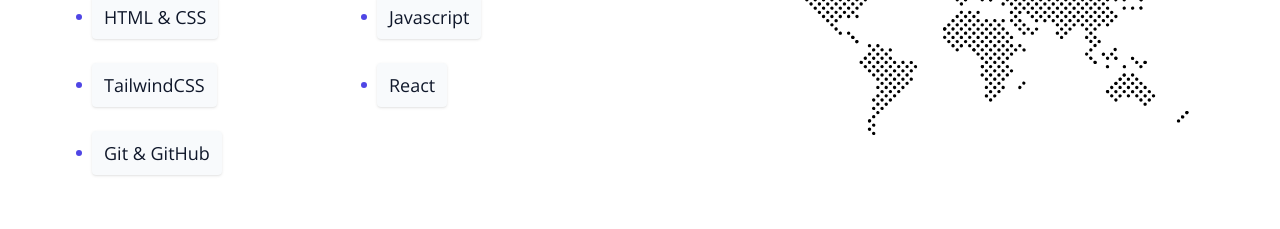
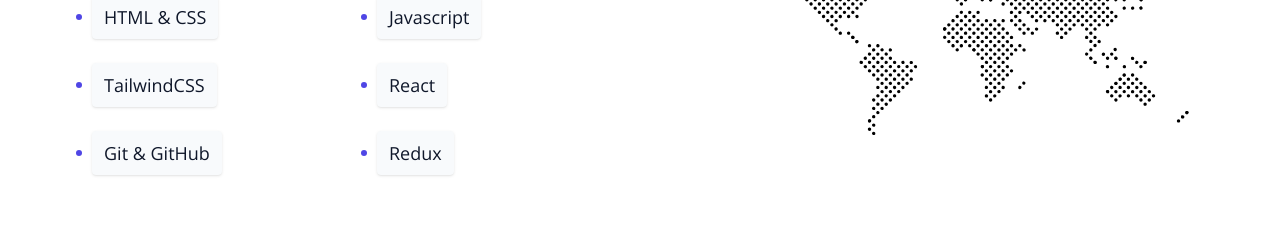
Before and after one commit to HarukiNguyen/portfolio, a React (Vite) app: page / in a window 1280 px wide. Shown: the part 860-1089 px from the top of the page. Built offline with nearby package versions, Linux system fonts and the light colour scheme.

Commit message:
feat: add Redux to my knowledge

```diff
--- a/src/components/Knowledge/knowledgeData.js
+++ b/src/components/Knowledge/knowledgeData.js
@@ -4,6 +4,7 @@
   'TailwindCSS',
   'React',
   'Git & GitHub',
+  'Redux'
 ];
 
 export { knowledgeData };
```
